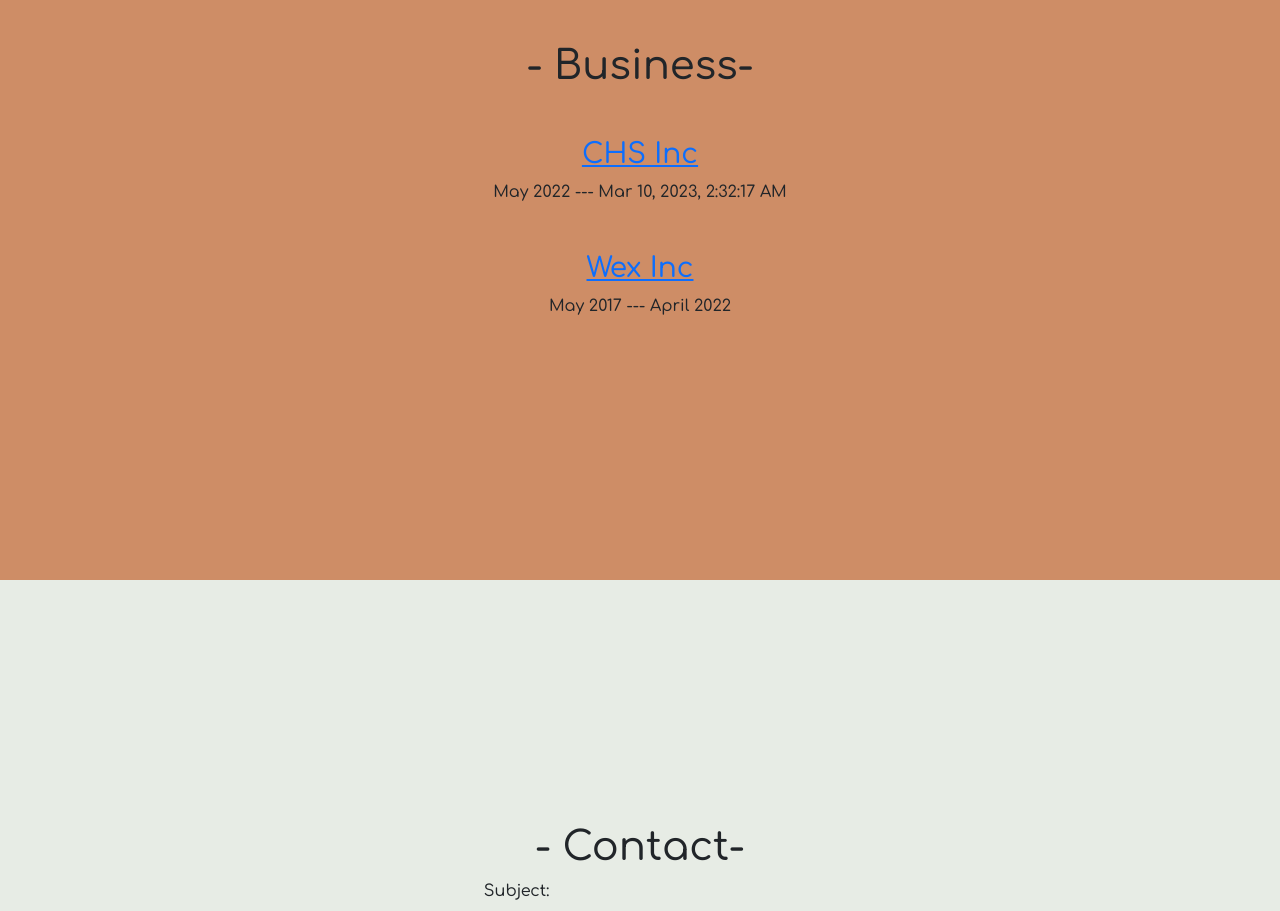
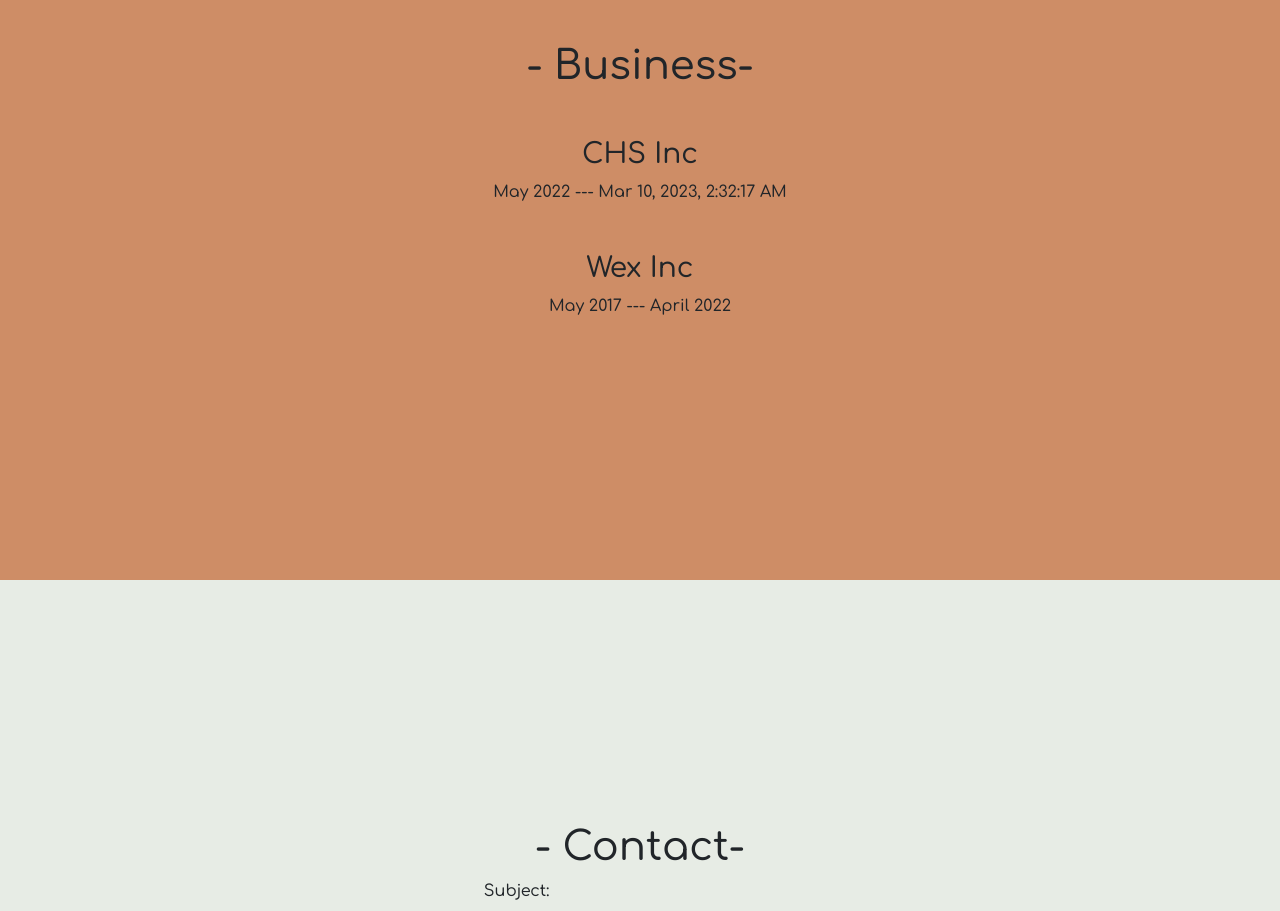
Before and after one commit to KadeHels/Arkade, an Angular app in the folder arkade/: page /home in a window 1280 px wide. Shown: the part 1820-2731 px from the top of the page. Built offline with nearby package versions, Linux system fonts and the light colour scheme.

Commit message:
remove links

```diff
--- a/arkade/src/app/components/business/business.component.html
+++ b/arkade/src/app/components/business/business.component.html
@@ -6,7 +6,7 @@
     <div class="row justify-content-center mb-5">
       <div class="col-auto">
         <h3 class="text-center">
-          <a class="" href="https://www.chsinc.com/" target="_blank">CHS Inc</a>
+          CHS Inc
         </h3>
         <div> May 2022  ---  {{now | date:'medium'}}</div>
       </div>
@@ -15,7 +15,7 @@
     <div class="row justify-content-center">
       <div class="col-auto">
         <h3 class="text-center">
-          <a class="" href="https://www.wexinc.com/" target="_blank">Wex Inc</a>
+          Wex Inc
         </h3>
         <div> May 2017  ---  April 2022</div>
       </div>
```
